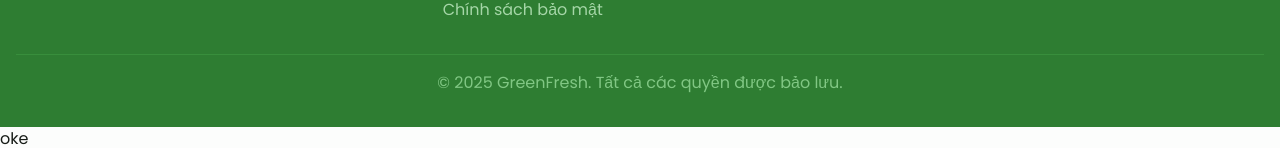
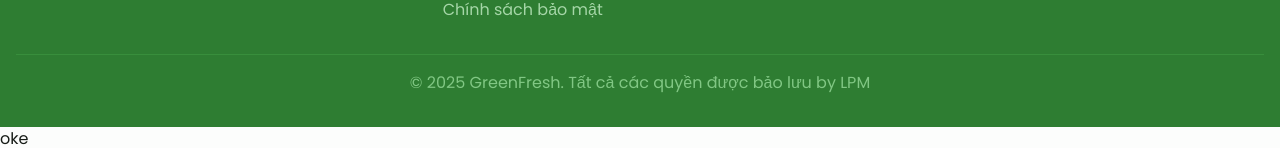
Before and after one commit to LPM86/greenfresh, a React (Vite) app: page /cart in a window 1280 px wide. Shown: the part 730-878 px from the top of the page. Built offline with nearby package versions, Linux system fonts and the light colour scheme.

Commit message:
update footer

```diff
--- a/src/pages/Cart.tsx
+++ b/src/pages/Cart.tsx
@@ -374,7 +374,7 @@ const Cart: React.FC = () => {
           </div>
 
           <div className="border-t border-greenfresh-700 mt-8 pt-4 text-center text-greenfresh-300">
-            <p>© 2025 GreenFresh. Tất cả các quyền được bảo lưu.</p>
+            <p>© 2025 GreenFresh. Tất cả các quyền được bảo lưu by LPM </p>
           </div>
         </div>
       </footer>
--- a/src/pages/Chatbot.tsx
+++ b/src/pages/Chatbot.tsx
@@ -432,7 +432,7 @@ const Chatbot: React.FC = () => {
           </div>
 
           <div className="border-t border-greenfresh-700 mt-8 pt-4 text-center text-greenfresh-300">
-            <p>© 2025 GreenFresh. Tất cả các quyền được bảo lưu.</p>
+            <p>© 2025 GreenFresh. Tất cả các quyền được bảo lưu by LPM</p>
           </div>
         </div>
       </footer>
--- a/src/pages/Checkout.tsx
+++ b/src/pages/Checkout.tsx
@@ -451,7 +451,7 @@ const Checkout = () => {
       <footer className="bg-greenfresh-800 text-white mt-12">
         <div className="container mx-auto px-4 py-8">
           <div className="text-center text-greenfresh-300">
-            <p>© 2025 GreenFresh. Tất cả các quyền được bảo lưu.</p>
+            <p>© 2025 GreenFresh. Tất cả các quyền được bảo lưu by LPM </p>
           </div>
         </div>
       </footer>
--- a/src/pages/Index.tsx
+++ b/src/pages/Index.tsx
@@ -355,7 +355,7 @@ const Home: React.FC = () => {
           </div>
 
           <div className="border-t border-greenfresh-700 mt-8 pt-4 text-center text-greenfresh-300">
-            <p>© 2025 GreenFresh. Tất cả các quyền được bảo lưu.</p>
+            <p>© 2025 GreenFresh. Tất cả các quyền được bảo lưu by LPM</p>
           </div>
         </div>
       </footer>
--- a/src/pages/Login.tsx
+++ b/src/pages/Login.tsx
@@ -147,7 +147,7 @@ const Login = () => {
       <footer className="bg-greenfresh-800 text-white mt-12">
         <div className="container mx-auto px-4 py-8">
           <div className="text-center text-greenfresh-300">
-            <p>© 2025 GreenFresh. Tất cả các quyền được bảo lưu.</p>
+            <p>© 2025 GreenFresh. Tất cả các quyền được bảo lưu by LPM </p>
           </div>
         </div>
       </footer>
--- a/src/pages/Notifications.tsx
+++ b/src/pages/Notifications.tsx
@@ -254,7 +254,7 @@ const Notifications = () => {
       <footer className="bg-greenfresh-800 text-white mt-12">
         <div className="container mx-auto px-4 py-8">
           <div className="text-center text-greenfresh-300">
-            <p>© 2025 GreenFresh. Tất cả các quyền được bảo lưu.</p>
+            <p>© 2025 GreenFresh. Tất cả các quyền được bảo lưu by LPM</p>
           </div>
         </div>
       </footer>
--- a/src/pages/OrderDetails.tsx
+++ b/src/pages/OrderDetails.tsx
@@ -222,7 +222,7 @@ const OrderDetails = () => {
       <footer className="bg-greenfresh-800 text-white mt-12">
         <div className="container mx-auto px-4 py-8">
           <div className="text-center text-greenfresh-300">
-            <p>© 2025 GreenFresh. Tất cả các quyền được bảo lưu.</p>
+            <p>© 2025 GreenFresh. Tất cả các quyền được bảo lưu by LPM</p>
           </div>
         </div>
       </footer>
--- a/src/pages/ProductDetail.tsx
+++ b/src/pages/ProductDetail.tsx
@@ -559,7 +559,7 @@ const ProductDetail: React.FC = () => {
           </div>
 
           <div className="border-t border-greenfresh-700 mt-8 pt-4 text-center text-greenfresh-300">
-            <p>© 2025 GreenFresh. Tất cả các quyền được bảo lưu.</p>
+            <p>© 2025 GreenFresh. Tất cả các quyền được bảo lưu by LPM</p>
           </div>
         </div>
       </footer>
--- a/src/pages/Register.tsx
+++ b/src/pages/Register.tsx
@@ -166,7 +166,7 @@ const Register = () => {
       <footer className="bg-greenfresh-800 text-white mt-12">
         <div className="container mx-auto px-4 py-8">
           <div className="text-center text-greenfresh-300">
-            <p>© 2025 GreenFresh. Tất cả các quyền được bảo lưu.</p>
+            <p>© 2025 GreenFresh. Tất cả các quyền được bảo lưu by LPM</p>
           </div>
         </div>
       </footer>
```
